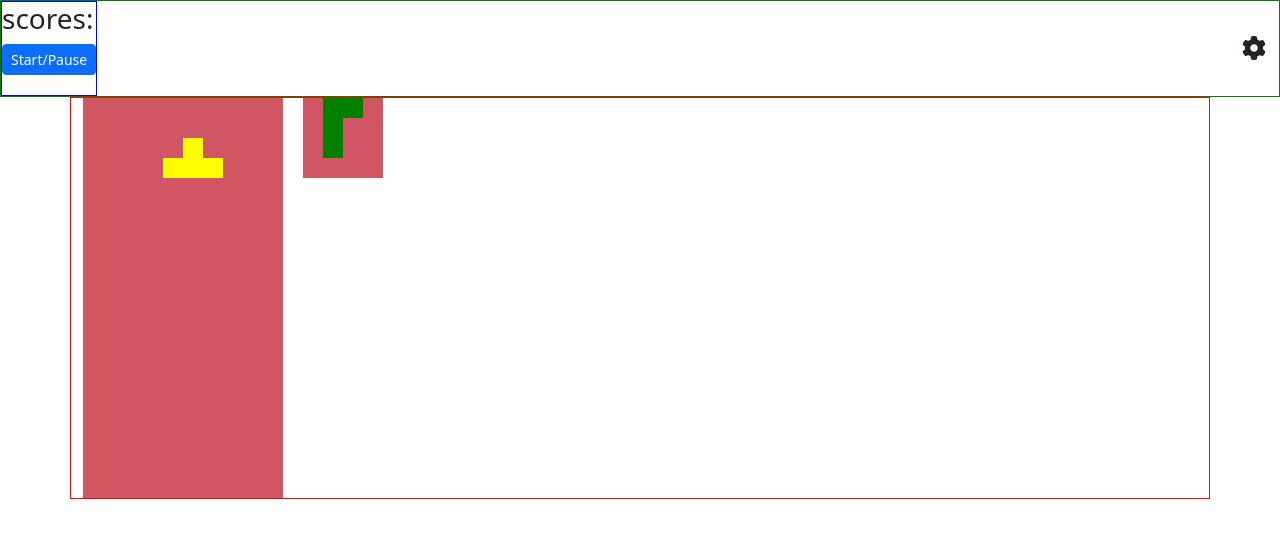
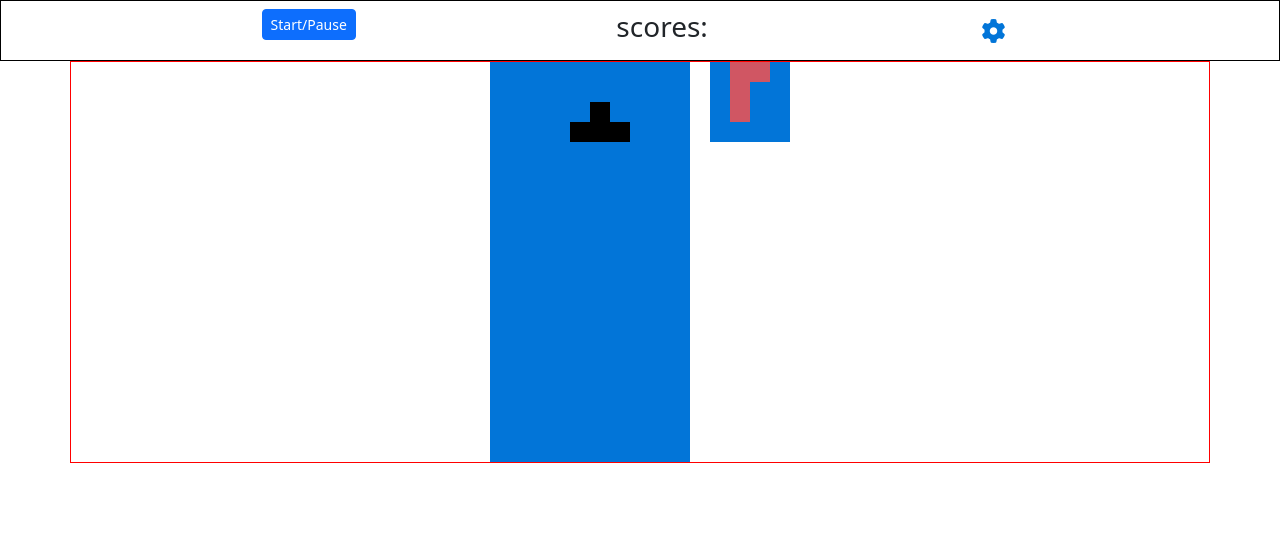
Before and after one commit to amjido-01/tetris-beta-version, a plain HTML site: page index.html in a window 1280 px wide. Both pictures are taken after a click on the button "Start/Pause". Drawn offline with nearby package versions, Linux system fonts and the light colour scheme; some packages are replaced by stand-ins of ours; a script that the page names is missing.

Commit message:
still updating

```diff
--- a/index.html
+++ b/index.html
@@ -13,29 +13,33 @@
     <link href="https://cdn.jsdelivr.net/npm/bootstrap@5.2.1/dist/css/bootstrap.min.css" rel="stylesheet" integrity="sha384-iYQeCzEYFbKjA/T2uDLTpkwGzCiq6soy8tYaI1GyVh/UjpbCx/TYkiZhlZB6+fzT" crossorigin="anonymous">
 </head>
 <body>
-    <div class="control">
+    <div class="control d-flex justify-content-md-evenly">
 
-      <div style="border: 1px solid blue;">
+        <div>
+            <button type="button" id="start-btn" class="btn btn-primary btn-sm mt-2">Start/Pause</button>
+        </div>
+
         <h3>scores:<span id="scores"></span></h3>
-        <h1 id="message"></h1>
-        <button type="button" id="start-btn" class="btn btn-primary btn-sm">Start/Pause</button>
-      </div>
+
+        <!-- setting section -->
         <div>
             <!-- Button trigger modal -->
             <button type="button" class="btn" data-toggle="modal" data-target="#exampleModalCenter">
-        <i class="fa fa-gear fa-xl"></i>
+                <i class="fa fa-gear fa-xl" style="color: #0275d8;"></i>
             </button>
 
             <!-- Modal -->
             <div class="modal fade" id="exampleModalCenter" tabindex="-1" role="dialog" aria-labelledby="exampleModalCenterTitle" aria-hidden="true">
                 <div class="modal-dialog modal-dialog-centered" role="document">
                     <div class="modal-content">
+
                         <div class="modal-header">
                             <h5 class="modal-title" id="exampleModalLongTitle">Game Settings</h5>
                             <button type="button" class="close" data-dismiss="modal" aria-label="Close">
                                 <span aria-hidden="true" style="border: 0;" class="border-0">&times;</span>
                             </button>
                         </div>
+
                         <div class="modal-body">
 
                             <div class="d-flex my-4 border justify-content-between">
@@ -98,19 +102,25 @@
 
 
                         </div>
+
                         <div class="modal-footer">
                             <button type="button" class="btn btn-secondary" data-dismiss="modal">Close</button>
                             <button type="button" class="btn btn-primary">Save changes</button>
                         </div>
+
                     </div>
                 </div>
             </div>
 
         </div>
+        <!-- setting -->
+
     </div>
+    <!-- control end -->
 
-    <div class="container">
+    <div class="container d-flex justify-content-center">
 
+        <div class="d-flex">
             <div class="grid">
                 <div></div>
                 <div></div>
@@ -326,6 +336,7 @@
 
             </div>
 
+
             <div class="mini-grid">
                 <div></div>
                 <div></div>
@@ -345,6 +356,7 @@
                 <div></div>
             </div>
         </div>
+    </div>
     <script type="module" src="/script/main.js"></script>
     <script src="//cdn.jsdelivr.net/npm/sweetalert2@11"></script>
     <script src="https://cdn.jsdelivr.net/npm/bootstrap@5.2.1/dist/js/bootstrap.bundle.min.js" integrity="sha384-u1OknCvxWvY5kfmNBILK2hRnQC3Pr17a+RTT6rIHI7NnikvbZlHgTPOOmMi466C8" crossorigin="anonymous"></script>
--- a/script/main.js
+++ b/script/main.js
@@ -17,9 +17,9 @@ let timerId;
 
 // tetrominoes colors
 const colors = [
-    'green',
-    'blue',
-    'yellow',
+    '#d05663',
+    '#f0ad4e',
+    'black',
     'purple',
     'gray'
 ]
@@ -149,7 +149,7 @@ function stopAtTheBottom() {
     // and if true convert the whole current variable into a class of taken
     if (current.some(index => squares[currentPosition + index + width].classList.contains(`taken`))) {
         current.forEach(index => squares[currentPosition + index].classList.add(`taken`))
-        current.forEach(index => squares[currentPosition + index].style.background = 'black')
+        // current.forEach(index => squares[currentPosition + index].style.background = 'black')
         // draw anothe random shape
         random = nextRandom
         nextRandom = Math.floor(Math.random() * theTetrominoes.length)
@@ -257,16 +257,8 @@ let seconds = 1000
 
 // Howler.volume(0.5)
 
-// function sounds(src) {
-//     let audio = document.createElement(`audio`);
-//     audio.src = src;
-//     audio.volume = 0.5;
-//     // return audio
-// };
 
-// var audio = new Audio();
-// audio.src = `Fluffing-a-Duck.mp3`
-// audio.loop = true;
+
 
 function playSound(src) {
     var audio = document.createElement(`audio`);
@@ -275,24 +267,22 @@ function playSound(src) {
     return audio;
 }
 
+
+
 startBtn.addEventListener(`click`, () => {
     if (timerId) {
         clearInterval(timerId)
         timerId = null
-        let playItOnPause = playSound(`sound.mp3`);
-        playItOnPause.play()
-        playIt.pause()
-        // audio.pause()
+        // playIt.pause()
     } else {
         draw()
         timerId = setInterval(moveDown, seconds)
         console.log(seconds)
         nextRandom = Math.floor(Math.random() * theTetrominoes.length)
         displayShapes()
-        // audio.play()
-        var playIt = playSound('Fluffing-a-Duck.mp3')
-        playIt.play()
-        console.log(playIt)
+        let playIt = playSound(`sound2.mp3`)
+        // playIt.play()
+
     }
 })
 
--- a/styles/main.css
+++ b/styles/main.css
@@ -12,10 +12,17 @@ body {
 }
 
 .control {
-    border: 1px solid green;
+    border: 1px solid black;
     display: flex;
     justify-content: space-between;
     align-items: center;
+}
+
+@media screen  and (min-width: 400px) {
+    .control {
+        display: flex;
+        justify-content: space-evenly;
+    }
 }
 
 .options {
@@ -37,7 +44,7 @@ body {
 .grid {
     display: flex;
     flex-wrap: wrap;
-    background-color: #d05663;
+    background-color: #0275d8;
     width: 200px;
     height: 400px;
 }
@@ -61,7 +68,7 @@ body {
     flex-wrap: wrap;
     width: 80px;
     height: 80px;
-    background-color: #d05663;
+    background-color: #0275d8;
     margin-left: 20px;
 }
 
```
Also changed, not shown: 2 other files. Lines whose indentation alone changed are shown as unchanged.
